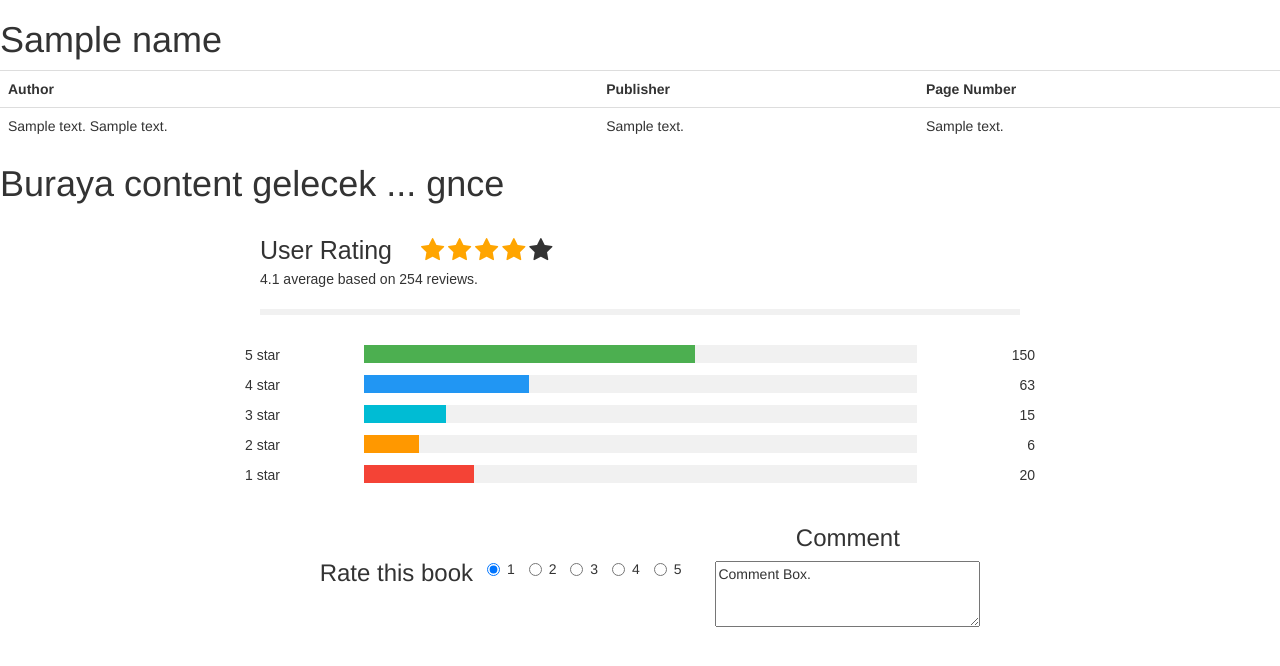
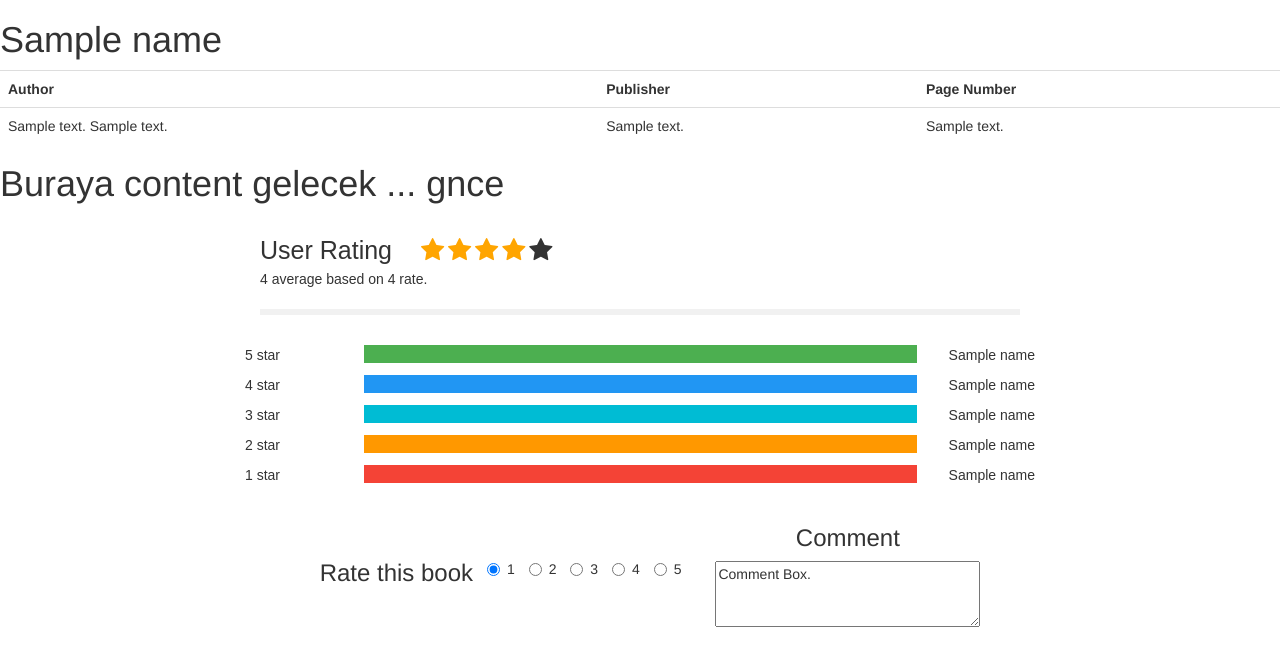
Before and after one commit to itucsdb1928/itucsdb1928_Old, a Flask app: template templates/detail.html in a window 1280 px wide. Shown: the part 52-718 px from the top of the page. Run offline with Flask 2, Linux system fonts and the light colour scheme; the template is opened without the code that fills it: most values are stand-ins (such as "Sample title", 1, 10 or a date in 2020); some libraries are stand-ins or nearby versions.

Commit message:
Rating Done

```diff
--- a/app.py
+++ b/app.py
@@ -80,12 +80,14 @@ def detail_page():
     global UserId
     global book_name
     global book_detail
+
     bookId = book_detail[5]
+    bookRateInfo = db.getRateInfo(bookId)
+    detailStat = UserId
+    commentCheck = db.checkUser(UserId,bookId)
 
-    bookRateInfo = db.getRateInfo(book_detail[4])
+    print(bookRateInfo)
 
-    detailStat = UserId
-    commentCheck = db.checkUser(UserId)
     if(commentCheck == False):
         detailStat = -1
 
@@ -97,7 +99,7 @@ def detail_page():
             if(result):
                 return redirect(url_for('detail_page'))
 
-    return render_template('detail.html',Status=detailStat,title = " %s Detail Page"%(book_name),details=book_detail,name=book_name)
+    return render_template('detail.html',Status=detailStat,title = " %s Detail Page"%(book_name),details=book_detail,name=book_name,rateInfo = bookRateInfo)
 
 
 if __name__ == '__main__':
--- a/templates/detail.html
+++ b/templates/detail.html
@@ -21,12 +21,14 @@
 
 <div class="userRate">
     <span class="heading">User Rating</span>
+    {% for i in range(0,5) %}
+    {% if i< rateInfo[1] %}
     <span class="fa fa-star checked"></span>
-    <span class="fa fa-star checked"></span>
-    <span class="fa fa-star checked"></span>
-    <span class="fa fa-star checked"></span>
+    {% else %}
     <span class="fa fa-star"></span>
-    <p>4.1 average based on 254 reviews.</p>
+    {% endif %}
+    {% endfor %}
+    <p>{{rateInfo[0]}} average based on {{rateInfo[2]}} rate.</p>
     <hr style="border:3px solid #f1f1f1">
 
     <div class="row">
@@ -35,55 +37,55 @@
         </div>
         <div class="middle">
             <div class="bar-container">
-                <div class="bar-5" style="width: 60%;"></div>
+                <div class="bar-5" style="width: {{rateInfo[3][5][1]}}%;"></div>
             </div>
         </div>
         <div class="side right">
-            <div>150</div>
+            <div>{{rateInfo[3][5][0]}}</div>
         </div>
         <div class="side">
             <div>4 star</div>
         </div>
         <div class="middle">
             <div class="bar-container">
-                <div class="bar-4" style="width: 30%;"></div>
+                <div class="bar-4" style="width: {{rateInfo[3][4][1]}}%;"></div>
             </div>
         </div>
         <div class="side right">
-            <div>63</div>
+            <div>{{rateInfo[3][4][0]}}</div>
         </div>
         <div class="side">
             <div>3 star</div>
         </div>
         <div class="middle">
             <div class="bar-container">
-                <div class="bar-3" style="width: 15%;"></div>
+                <div class="bar-3" style="width: {{rateInfo[3][3][1]}}%;"></div>
             </div>
         </div>
         <div class="side right">
-            <div>15</div>
+            <div>{{rateInfo[3][3][0]}}</div>
         </div>
         <div class="side">
             <div>2 star</div>
         </div>
         <div class="middle">
             <div class="bar-container">
-                <div class="bar-2" style="width: 10%;"></div>
+                <div class="bar-2" style="width: {{rateInfo[3][2][1]}}%;"></div>
             </div>
         </div>
         <div class="side right">
-            <div>6</div>
+            <div>{{rateInfo[3][2][0]}}</div>
         </div>
         <div class="side">
             <div>1 star</div>
         </div>
         <div class="middle">
             <div class="bar-container">
-                <div class="bar-1" style="width: 20%;"></div>
+                <div class="bar-1" style="width: {{rateInfo[3][1][1]}}%;"></div>
             </div>
         </div>
         <div class="side right">
-            <div>20</div>
+            <div>{{rateInfo[3][1][0]}}</div>
         </div>
     </div>
 </div>
```
Also changed, not shown: arrangement.py (+32 -12 lines).
